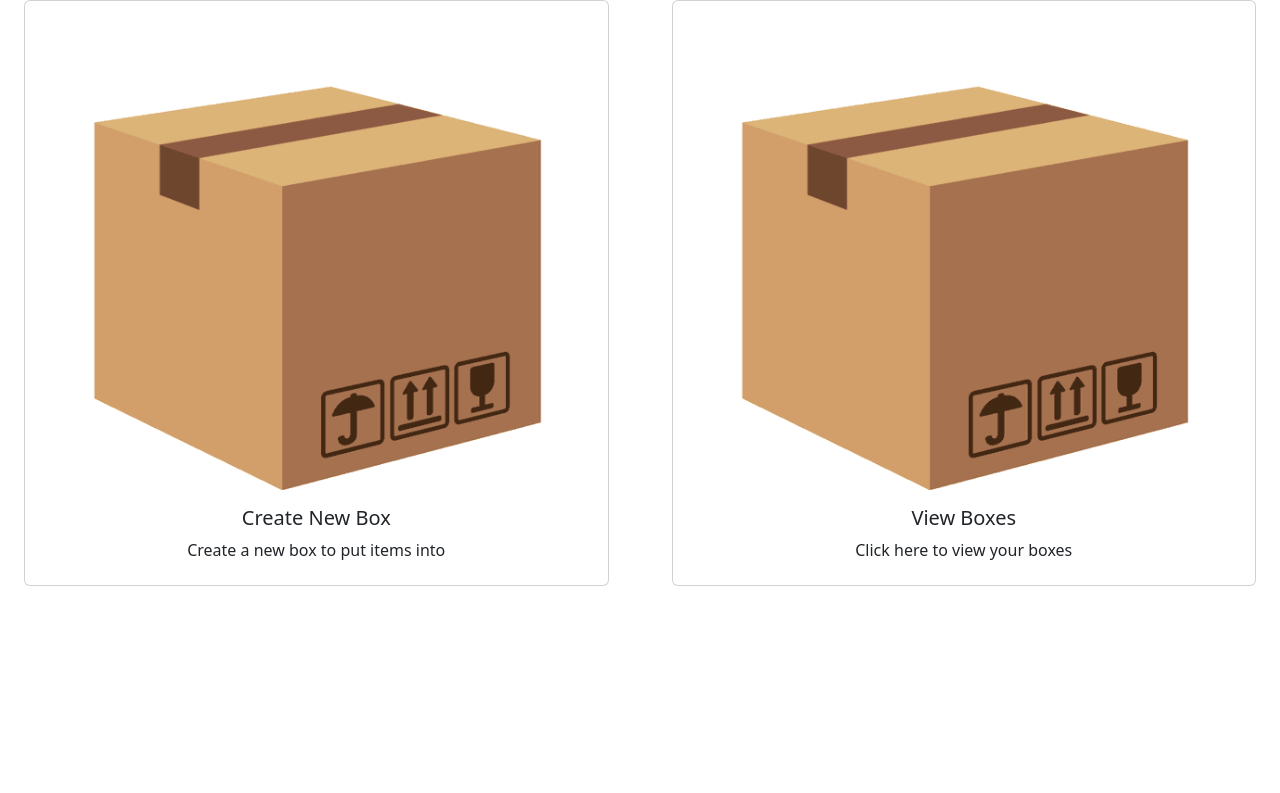
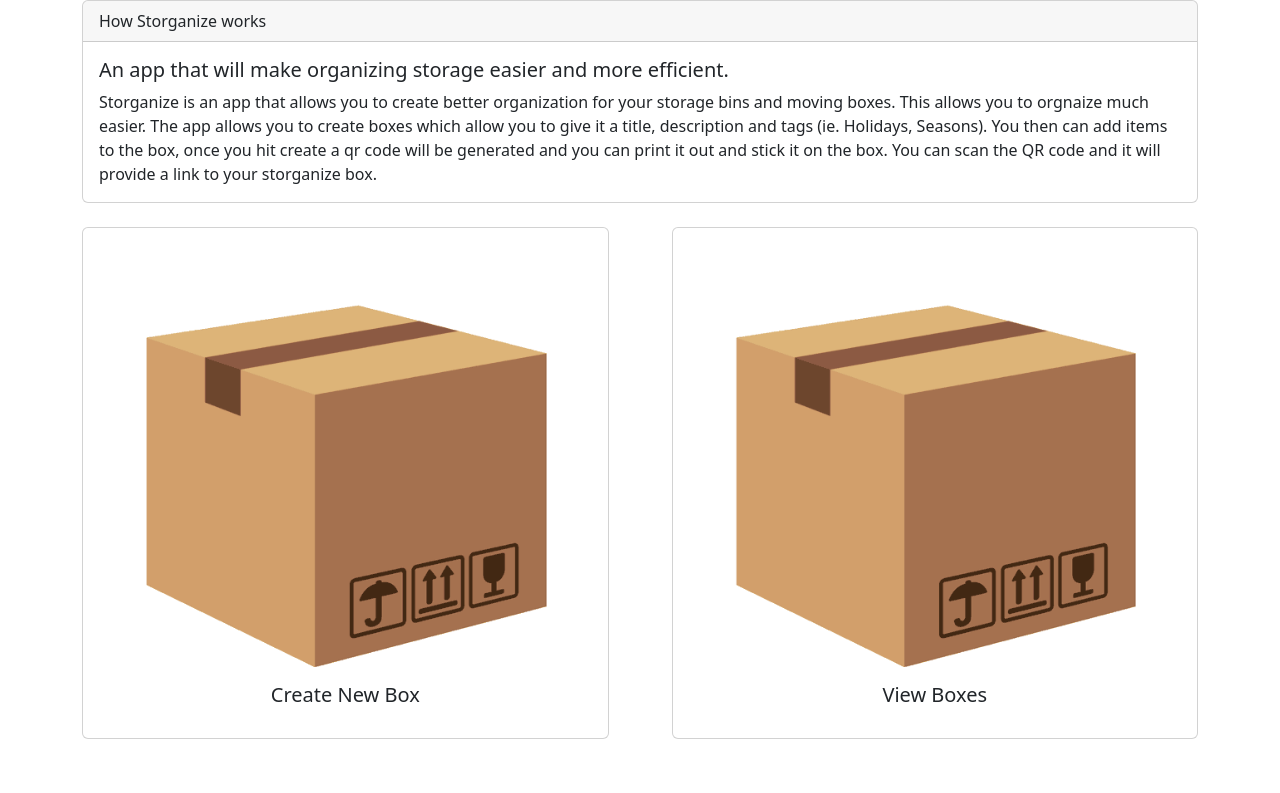
Before and after one commit to lukasgraig/storganize-dev, a Flask app: page / in a window 1280 px wide. Shown: the part 100-893 px from the top of the page. Before the commit the page ends 686 px from the top, so only its background shows below. Run offline with Flask 2, Linux system fonts and the light colour scheme.

Commit message:
updated index page with new header card

```diff
--- a/storganize/templates/storganize_templates/index.html
+++ b/storganize/templates/storganize_templates/index.html
@@ -29,26 +29,38 @@
 
 <body>
     {% block content %}
-    <div class="container-fluid px-4 serv-box">
-        <div class="row gx-5  serv">
-            <div class="col ">
+    <div class="container">
+        <div class="card">
+            <div class="card-header">
+                How Storganize works
+            </div>
+            <div class="card-body">
+                <h5 class="card-title">An app that will make organizing storage easier and more efficient.</h5>
+                <p class="card-text">Storganize is an app that allows you to create better organization for your storage bins and moving boxes.
+                    This allows you to orgnaize much easier. The app allows you to create boxes which allow you to give it a
+                    title, description and tags (ie. Holidays, Seasons). You then can add items to the box, once you hit create a qr code will
+                    be generated and you can print it out and stick it on the box. You can scan the QR code and it will provide a link to
+                    your storganize box.
+                </p>
+            </div>
+        </div>
+        <div class="row gx-5 serv">
+            <div class="col p-4">
                 <div class="card">
                     <a type="button" class="btn" class="action" href="{{ url_for('storage.create_box') }}">
                     <img id="my-img" class="card-img-top" src="\static\images\staticbox.png" onmouseover="hover(this);" onmouseout="unhover(this);" />
                     <div class="card-body">
                         <h5 class="card-title">Create New Box</h5>
-                        <p class="card-text">Create a new box to put items into</p>
                     </div>
                     </a>
                 </div>
             </div>
-            <div class="col">
+            <div class="col p-4">
                 <div class="card">
                     <a type="button" class="btn" class="action" href="{{ url_for('storage.get_all_storage_box') }}">
                     <img id="my-img" class="card-img-top" src="\static\images\staticbox.png" onmouseover="hover(this);" onmouseout="unhover(this);" />
                     <div class="card-body">
                         <h5 class="card-title">View Boxes</h5>
-                        <p class="card-text">Click here to view your boxes</p>
                     </div>
                     </a>
                 </div>
```
